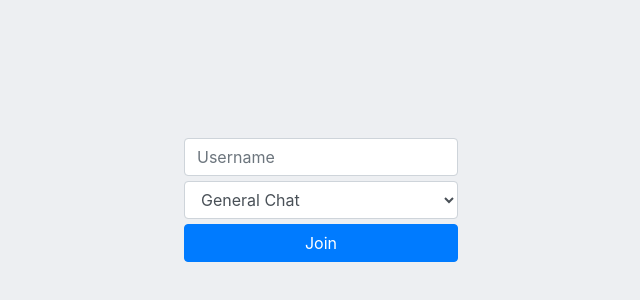
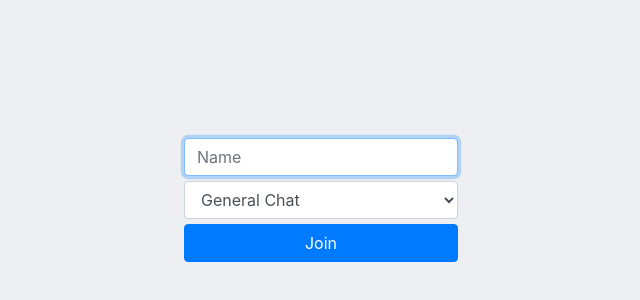
Before and after one commit to ghuong/group-chat-client, a React (Create React App) app: page / in a window 1280 px wide. Shown: the part 200-500 px from the top of the page, without its empty margins (328-968 px from the left). Built offline with nearby package versions, Linux system fonts and the light colour scheme.

Commit message:
Autofocus Name input in Home component, update comments in useChat

```diff
--- a/src/components/Home.js
+++ b/src/components/Home.js
@@ -1,4 +1,4 @@
-import { useState } from "react";
+import { useState, useEffect, useRef } from "react";
 import { Link } from "react-router-dom";
 
 import Button from "react-bootstrap/Button";
@@ -9,9 +9,13 @@ const Home = () => {
   const defaultRoomSelection = "general";
   const [roomName, setRoomName] = useState(defaultRoomSelection);
   const [username, setUsername] = useState("");
+  const nameInputRef = useRef(null);
   // update roomName as user types it in
   const handleRoomNameChange = (event) => setRoomName(event.target.value);
   const handleUsernameChange = (event) => setUsername(event.target.value);
+
+  // Auto-focus form input on first render
+  useEffect(() => nameInputRef.current.focus(), []);
 
   return (
     <div className={css.home_container}>
@@ -19,9 +23,10 @@ const Home = () => {
         <Form.Label srOnly>Room Name</Form.Label>
         <Form.Control
           type="text"
-          placeholder="Username"
+          placeholder="Name"
           value={username}
           onChange={handleUsernameChange}
+          ref={nameInputRef}
           className={css.form_control}
         />
         <Form.Control
@@ -31,7 +36,9 @@ const Home = () => {
           className={css.form_control}
         >
           <option value={defaultRoomSelection}>General Chat</option>
-          <option value="Programming">Programming</option>
+          <option value="breakout1">Breakout Room 1</option>
+          <option value="breakout2">Breakout Room 2</option>
+          <option value="breakout3">Breakout Room 3</option>
         </Form.Control>
 
         <Link
```
Also changed, not shown: src/utils/useChat.js (+4 -3 lines).
